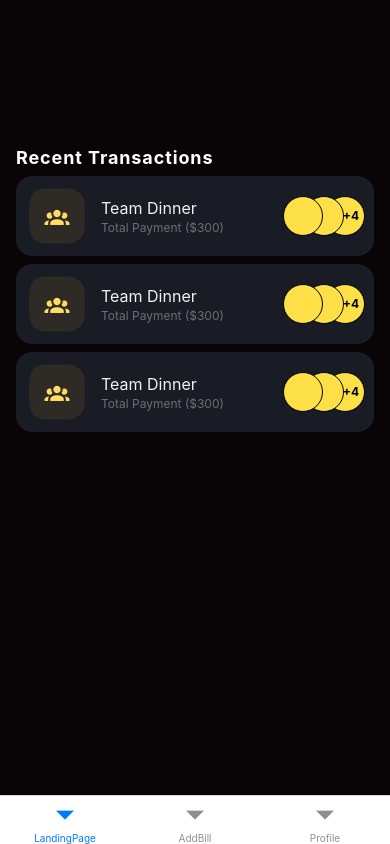
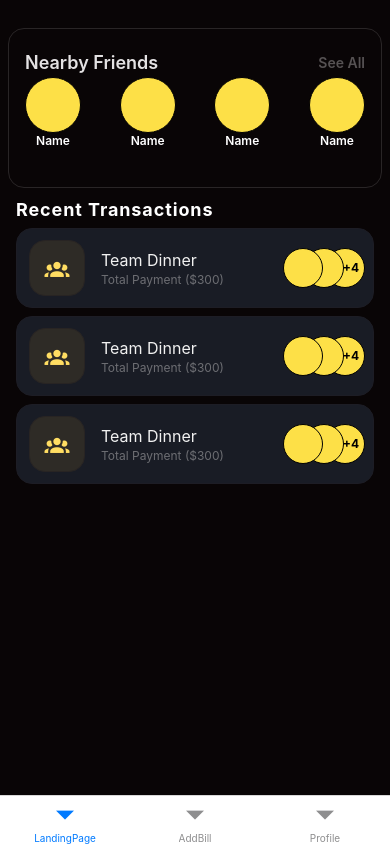
Before and after one commit to m7adeel/Splitkar, a React Native app: screen /LandingPage in a window 390 px wide. Built offline with nearby package versions, Linux system fonts and the light colour scheme.

Commit message:
add: nearby friends

```diff
--- a/src/components/AvatarList.js
+++ b/src/components/AvatarList.js
@@ -2,7 +2,7 @@ import { View, Text } from 'react-native'
 import React from 'react'
 
 // Components
-import Avatar from './Avatar'
+import Avatar from './Avatars/Avatar'
 
 
 /**
--- /dev/null
+++ b/src/components/Avatars/DescriptiveAvatar.js
@@ -0,0 +1,27 @@
+import { View, Text } from 'react-native'
+import React from 'react'
+
+export default function DescriptiveAvatar({
+    url,
+    children,
+    name
+}) {
+
+    if (children) {
+        return (
+            <>
+                <View className="rounded-full h-14 w-14 bg-yellow-300 border border-black overflow-hidden">
+                    {children}
+                </View>
+            </>
+        )
+    }
+
+    return (
+        <View className="flex items-center justify-evenly h-full w-14">
+            <View className="rounded-full h-14 w-14 bg-yellow-300 border border-black overflow-hidden">
+            </View>
+            <Text className="text-white text-xs font-semibold">Name</Text>
+        </View>
+    )
+}
--- /dev/null
+++ b/src/components/DescriptiveAvatarList.js
@@ -0,0 +1,16 @@
+import { View, Text } from 'react-native'
+import React from 'react'
+
+// Components
+import DescriptiveAvatar from './Avatars/DescriptiveAvatar'
+
+export default function DescriptiveAvatarList() {
+  return (
+    <View className="flex flex-row items-center justify-between w-full">
+      <DescriptiveAvatar />
+      <DescriptiveAvatar />
+      <DescriptiveAvatar />
+      <DescriptiveAvatar />
+    </View>
+  )
+}
--- a/src/components/NearbyFriends.js
+++ b/src/components/NearbyFriends.js
@@ -1,14 +1,17 @@
 import { View, Text } from 'react-native'
 import React from 'react'
 
-import { styles } from '../styles'
+// Components
+import DescriptiveAvatarList from './DescriptiveAvatarList'
 
 export default function NearbyFriends() {
   return (
-    <View className="flex flex-row h-32 p-4">
-        <View className="flex flex-row w-full" style={[styles.dashedBorder]}>
-
-        </View>
+    <View className="flex h-40 px-4 py-5 mt-5 w-full border border-[#292526] rounded-2xl">
+      <View className="flex flex-row items-center justify-between">
+        <Text className="text-[#e4e2e3] text-lg font-semibold">Nearby Friends</Text>
+        <Text className="text-[#565253] text-sm font-semibold">See All</Text>
+      </View>
+      <DescriptiveAvatarList />
     </View>
   )
 }
```
Also changed, not shown: src/components/Avatars/Avatar.js (renamed from src/components/Avatar.js).
